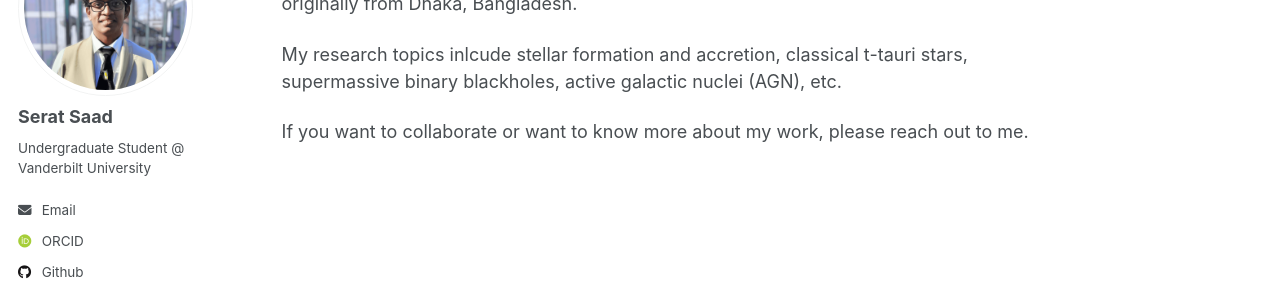
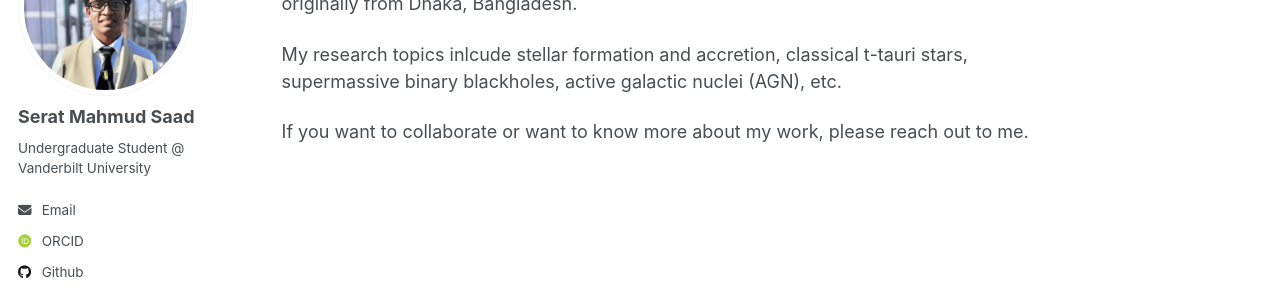
Before and after one commit to seratsaad/seratsaad.github.io, a Jekyll site: the page built from _pages/about.md, in a window 1280 px wide. Shown: the part 185-480 px from the top of the page. Built offline with Jekyll 4.4.1, drawn with Linux system fonts in a browser that asks for light colours; some web fonts are replaced.

Commit message:
Update _config.yml

```diff
--- a/_config.yml
+++ b/_config.yml
@@ -22,13 +22,13 @@ repository               : "seratsaad/seratsaad.github.io"
 author:
   # Biographic information
   avatar           : "serat.png"
-  name             : "Serat Saad"
+  name             : "Serat Mahmud Saad"
   pronouns         : # example: "she/her"
   bio              : "Undergraduate Student @ Vanderbilt University"
   location         : #"Nashville, TN"
   employer         : #"Vanderbilt University"
   uri              : # URL
-  email            : "seratmahmudsaad (at) gmail (dot) com"
+  email            : "seratmahmudsaad@gmail.com"
 
   # Academic websites
   arxiv            : # URL - Update with the correct link to your profile
```
